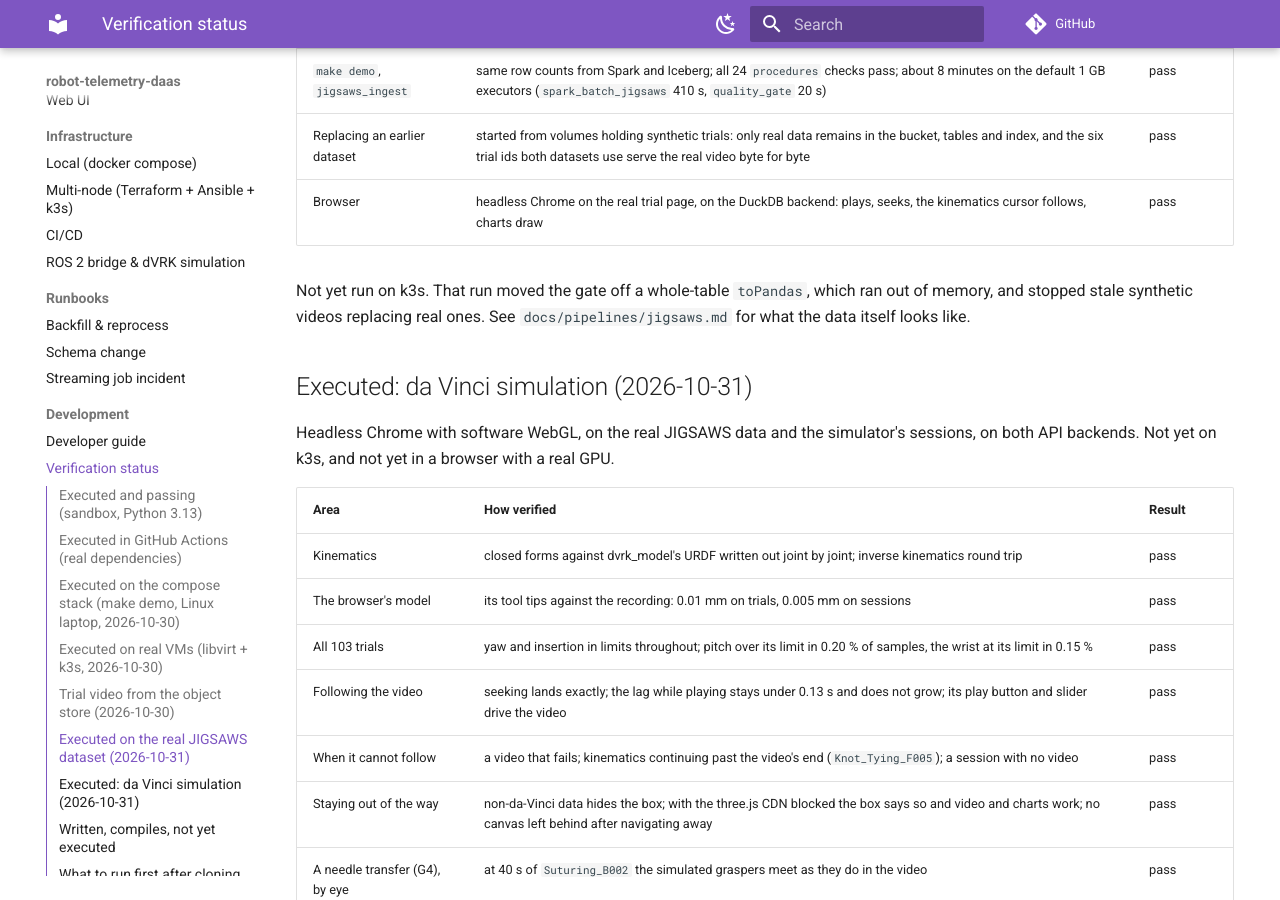
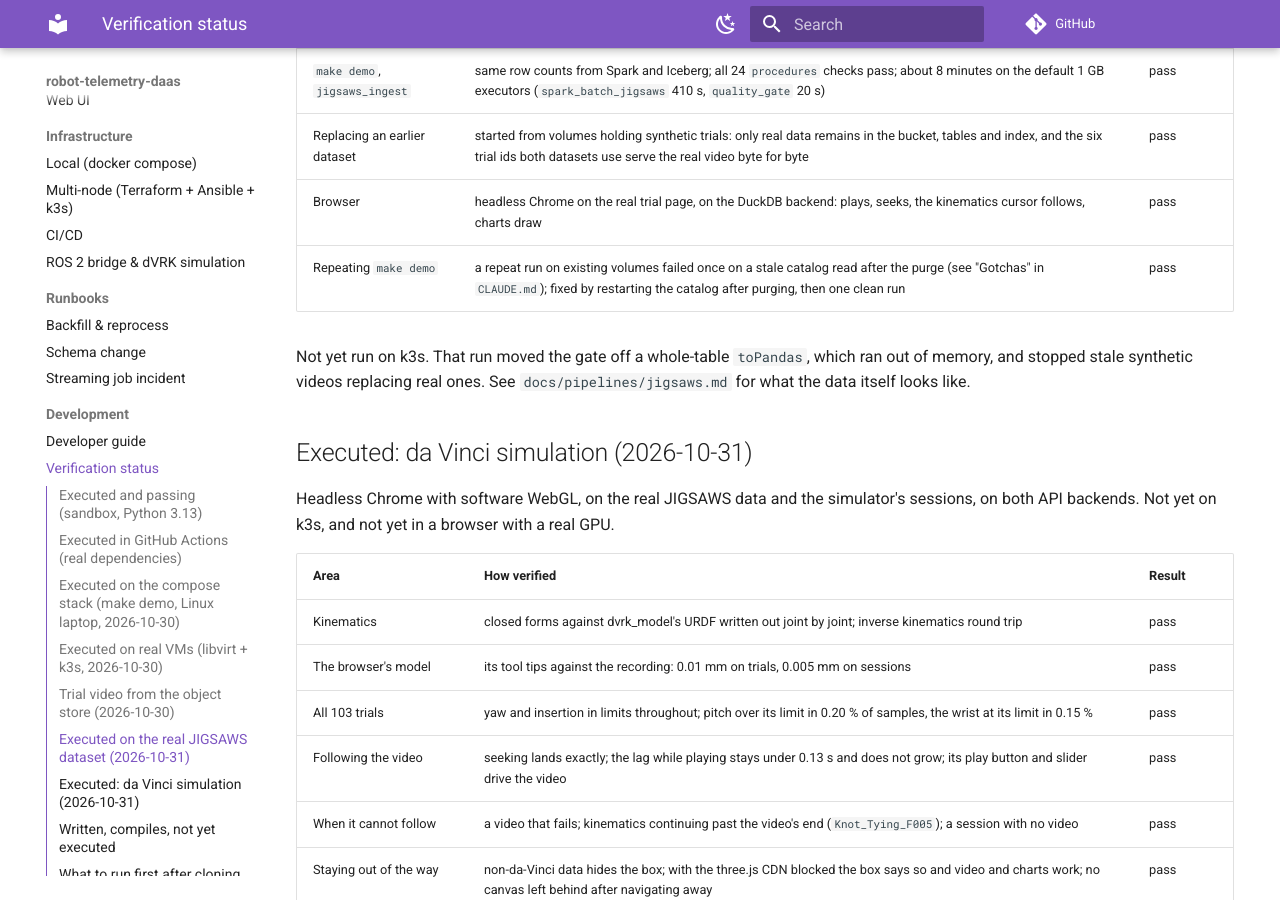
Before and after one commit to tom-f-oconnell/robot-telemetry-daas, an MkDocs documentation site: the page built from docs/dev/verification.md, in a window 1280 px wide and 900 px high, scrolled down 5297 px. Built offline with MkDocs 1.6.1 and Material for MkDocs 9.7.7, drawn with Linux system fonts in a browser that asks for light colours; comment, search, counter and statistics services are not loaded.

Commit message:
demo: restart the Iceberg catalog after purging a dataset
A repeat `make demo` could fail every job, and the stream, with "Location does not exist". The
catalog's database was right, but its REST server went on returning the purged table's old metadata
pointer, apparently from a SQLite connection pinned on an old WAL snapshot.

- scripts/demo.sh: restart iceberg-rest after the purge, and stop with a clear message if the catalog
  still cannot load a dropped table.
- CLAUDE.md, docs/dev/verification.md: the hazard, which can still cause stale reads elsewhere, and the
  repeat run.

Co-Authored-By: Claude Opus 5.5 <noreply@anthropic.com>

```diff
--- a/docs/dev/verification.md
+++ b/docs/dev/verification.md
@@ -126,6 +126,7 @@ yet run on the k3s VMs or with the DuckDB backend.
 | `make demo`, `jigsaws_ingest` | same row counts from Spark and Iceberg; all 24 `procedures` checks pass; about 8 minutes on the default 1 GB executors (`spark_batch_jigsaws` 410 s, `quality_gate` 20 s) | pass |
 | Replacing an earlier dataset | started from volumes holding synthetic trials: only real data remains in the bucket, tables and index, and the six trial ids both datasets use serve the real video byte for byte | pass |
 | Browser | headless Chrome on the real trial page, on the DuckDB backend: plays, seeks, the kinematics cursor follows, charts draw | pass |
+| Repeating `make demo` | a repeat run on existing volumes failed once on a stale catalog read after the purge (see "Gotchas" in `CLAUDE.md`); fixed by restarting the catalog after purging, then one clean run | pass |
 
 Not yet run on k3s. That run moved the gate off a whole-table `toPandas`, which ran out of memory, and
 stopped stale synthetic videos replacing real ones. See `docs/pipelines/jigsaws.md` for what the data
```
Also changed, not shown: CLAUDE.md (+7 -1 lines), 1 other file.
